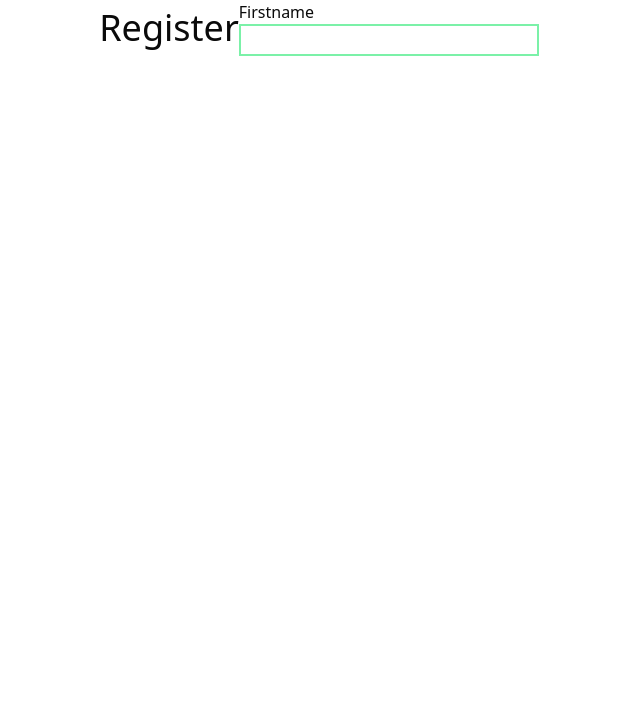
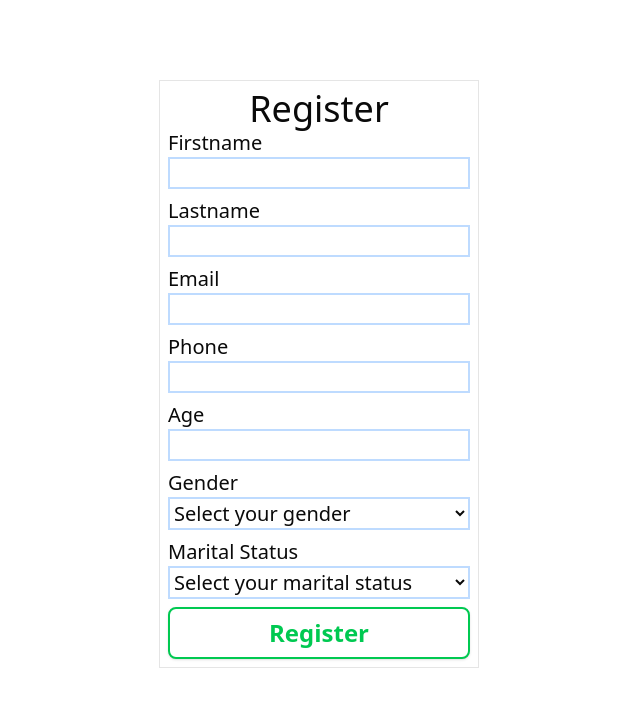
Before and after one commit to pankajkoree/dartakaro, a Next.js app: page /register in a window 1280 px wide. Shown: the top 706 px of the page, without its empty margins (321-961 px from the left). Built offline with nearby package versions, Linux system fonts and the light colour scheme.

Commit message:
register ui done

```diff
--- a/package.json
+++ b/package.json
@@ -23,7 +23,8 @@
     "i18next": "^25.2.0",
     "i18next-browser-languagedetector": "^8.1.0",
     "lucide-react": "^0.511.0",
-    "mongoose": "^8.15.0",
+    "mongodb": "^6.17.0",
+    "mongoose": "^8.15.1",
     "next": "15.3.2",
     "next-auth": "^4.24.11",
     "next-i18next": "^15.4.2",
--- a/src/app/register/page.jsx
+++ b/src/app/register/page.jsx
@@ -1,6 +1,7 @@
 "use client";
 
 import { Input } from "@/components/customComponent/input";
+import { Button } from "@/components/ui/button";
 import { useState } from "react";
 
 const Register = () => {
@@ -11,12 +12,22 @@ const Register = () => {
     phone: "",
     age: "",
     gender: "",
-    married: "",
+    maritalStatus: "",
   });
+
+  const handleSubmit = async (e) => {
+    e.preventDefault();
+    console.log(user);
+  };
   return (
-    <div className="relative flex justify-center items-center">
+    <div className="relative flex flex-col justify-center items-center">
+      <div className="relative flex flex-col justify-center items-center border border-silver-400 p-2 xl:w-[25%] xl:top-20">
         <h1 className="xl:text-4xl">Register</h1>
-      <form>
+        <form
+          onSubmit={handleSubmit}
+          className="relative flex flex-col text-xl gap-2 xl:w-full"
+        >
+          <div>
             <label>Firstname</label>
             <Input
               id={user.firstName}
@@ -25,9 +36,107 @@ const Register = () => {
               value={user.firstName}
               placholder="Firstname"
               onChange={(e) => setUser({ ...user, firstName: e.target.value })}
-          className="text-xl border-2 border-green-300"
+              className="text-xl border-2 border-blue-200 w-full"
             />
+          </div>
+          <div>
+            <label>Lastname</label>
+            <Input
+              id={user.lastName}
+              type="text"
+              name="lastname"
+              value={user.lastName}
+              placholder="Lastname"
+              onChange={(e) => setUser({ ...user, lastName: e.target.value })}
+              className="text-xl border-2 border-blue-200 w-full"
+            />
+          </div>
+          <div>
+            <label>Email</label>
+            <Input
+              id={user.email}
+              type="text"
+              name="email"
+              value={user.email}
+              placholder="Email"
+              onChange={(e) => setUser({ ...user, email: e.target.value })}
+              className="text-xl border-2 border-blue-200 w-full"
+            />
+          </div>
+          <div>
+            <label>Phone</label>
+            <Input
+              id={user.phone}
+              type="number"
+              name="phone"
+              value={user.phone}
+              placholder="Phone"
+              onChange={(e) => setUser({ ...user, phone: e.target.value })}
+              className="text-xl border-2 border-blue-200 w-full"
+            />
+          </div>
+          <div>
+            <label>Age</label>
+            <Input
+              id={user.age}
+              type="number"
+              name="age"
+              value={user.age}
+              placholder="Age"
+              onChange={(e) => setUser({ ...user, age: e.target.value })}
+              className="text-xl border-2 border-blue-200 w-full"
+            />
+          </div>
+          <div className="relative flex flex-col">
+            <label htmlFor="gender">Gender</label>
+            <select
+              id="gender"
+              name="gender"
+              value={user.gender}
+              onChange={(e) => setUser({ ...user, gender: e.target.value })}
+              className="border-2 border-blue-200"
+              required
+            >
+              <option value="" disabled>
+                Select your gender
+              </option>
+              <option value="male">Male</option>
+              <option value="female">Female</option>
+              <option value="transgender">Transgender</option>
+              <option value="other">Other</option>
+              <option value="prefer_not_to_say">Prefer not to say</option>
+            </select>
+          </div>
+          <div className="relative flex flex-col">
+            <label htmlFor="maritalStatus">Marital Status</label>
+            <select
+              id="maritalStatus"
+              name="maritalStatus"
+              value={user.maritalStatus}
+              onChange={(e) =>
+                setUser({ ...user, maritalStatus: e.target.value })
+              }
+              className="border-2 border-blue-200"
+              required
+            >
+              <option value="" disabled>
+                Select your marital status
+              </option>
+              <option value="single">Single</option>
+              <option value="married">Married</option>
+              <option value="divorced">Divorced</option>
+            </select>
+          </div>
+
+          <Button
+            type="submit"
+            variant="outline"
+            className="relative xl:text-2xl xl:p-6 font-semibold border-2 border-green-500 text-green-500 hover:bg-green-500 hover:text-white transition-all duration-300 ease-in-out hover:cursor-pointer"
+          >
+            Register
+          </Button>
         </form>
+      </div>
     </div>
   );
 };
--- a/src/components/ui/button.jsx
+++ b/src/components/ui/button.jsx
@@ -1,31 +1,30 @@
-import * as React from "react"
-import { Slot } from "@radix-ui/react-slot"
+import * as React from "react";
+import { Slot } from "@radix-ui/react-slot";
 import { cva } from "class-variance-authority";
 
-import { cn } from "@/lib/utils"
+import { cn } from "@/lib/utils";
 
 const buttonVariants = cva(
-  "inline-flex items-center justify-center gap-2 whitespace-nowrap rounded-md text-sm font-medium transition-all disabled:pointer-events-none disabled:opacity-50 [&_svg]:pointer-events-none [&_svg:not([class*='size-'])]:size-4 shrink-0 [&_svg]:shrink-0 outline-none focus-visible:border-ring focus-visible:ring-ring/50 focus-visible:ring-[3px] aria-invalid:ring-destructive/20 dark:aria-invalid:ring-destructive/40 aria-invalid:border-destructive",
+  "inline-flex items-center justify-center whitespace-nowrap rounded-md text-sm font-medium transition-colors focus-visible:outline-none focus-visible:ring-1 focus-visible:ring-ring disabled:pointer-events-none disabled:opacity-50",
   {
     variants: {
       variant: {
         default:
-          "bg-primary text-primary-foreground shadow-xs hover:bg-primary/90",
-        destructive:
-          "bg-destructive text-white shadow-xs hover:bg-destructive/90 focus-visible:ring-destructive/20 dark:focus-visible:ring-destructive/40 dark:bg-destructive/60",
+          "bg-primary text-primary-foreground shadow hover:bg-primary/90",
+        register:
+          "bg-blue-400 text-white xl:text-2xl shadow hover:bg-green-700 hover:cursor-pointer",
         outline:
-          "border bg-background shadow-xs hover:bg-accent hover:text-accent-foreground dark:bg-input/30 dark:border-input dark:hover:bg-input/50",
+          "border border-input bg-background shadow-sm hover:bg-accent hover:text-accent-foreground",
         secondary:
-          "bg-secondary text-secondary-foreground shadow-xs hover:bg-secondary/80",
-        ghost:
-          "hover:bg-accent hover:text-accent-foreground dark:hover:bg-accent/50",
-        link: "text-primary underline-offset-4 hover:underline",
+          "bg-secondary text-secondary-foreground shadow-sm hover:bg-secondary/80",
+        ghost: "hover:bg-accent hover:text-accent-foreground",
+        link: "text-primary underline-offset-4 hover:underline border-2 ",
       },
       size: {
-        default: "h-9 px-4 py-2 has-[>svg]:px-3",
-        sm: "h-8 rounded-md gap-1.5 px-3 has-[>svg]:px-2.5",
-        lg: "h-10 rounded-md px-6 has-[>svg]:px-4",
-        icon: "size-9",
+        default: "h-9 px-4 py-2",
+        sm: "h-8 rounded-md px-3 text-xs",
+        lg: "h-10 rounded-md px-8",
+        icon: "h-9 w-9",
       },
     },
     defaultVariants: {
@@ -33,23 +32,20 @@ const buttonVariants = cva(
       size: "default",
     },
   }
-)
+);
 
-function Button({
-  className,
-  variant,
-  size,
-  asChild = false,
-  ...props
-}) {
-  const Comp = asChild ? Slot : "button"
+const Button = React.forwardRef(
+  ({ className, variant, size, asChild = false, ...props }, ref) => {
+    const Comp = asChild ? Slot : "button";
+    return (
+      <Comp
+        className={cn(buttonVariants({ variant, size, className }))}
+        ref={ref}
+        {...props}
+      />
+    );
+  }
+);
+Button.displayName = "Button";
 
-  return (
-    <Comp
-      data-slot="button"
-      className={cn(buttonVariants({ variant, size, className }))}
-      {...props} />
-  );
-}
-
-export { Button, buttonVariants }
+export { Button, buttonVariants };
```
Also changed, not shown: 1 other file (tests, documents, lock files or other folders). Lines whose indentation alone changed are shown as unchanged.
